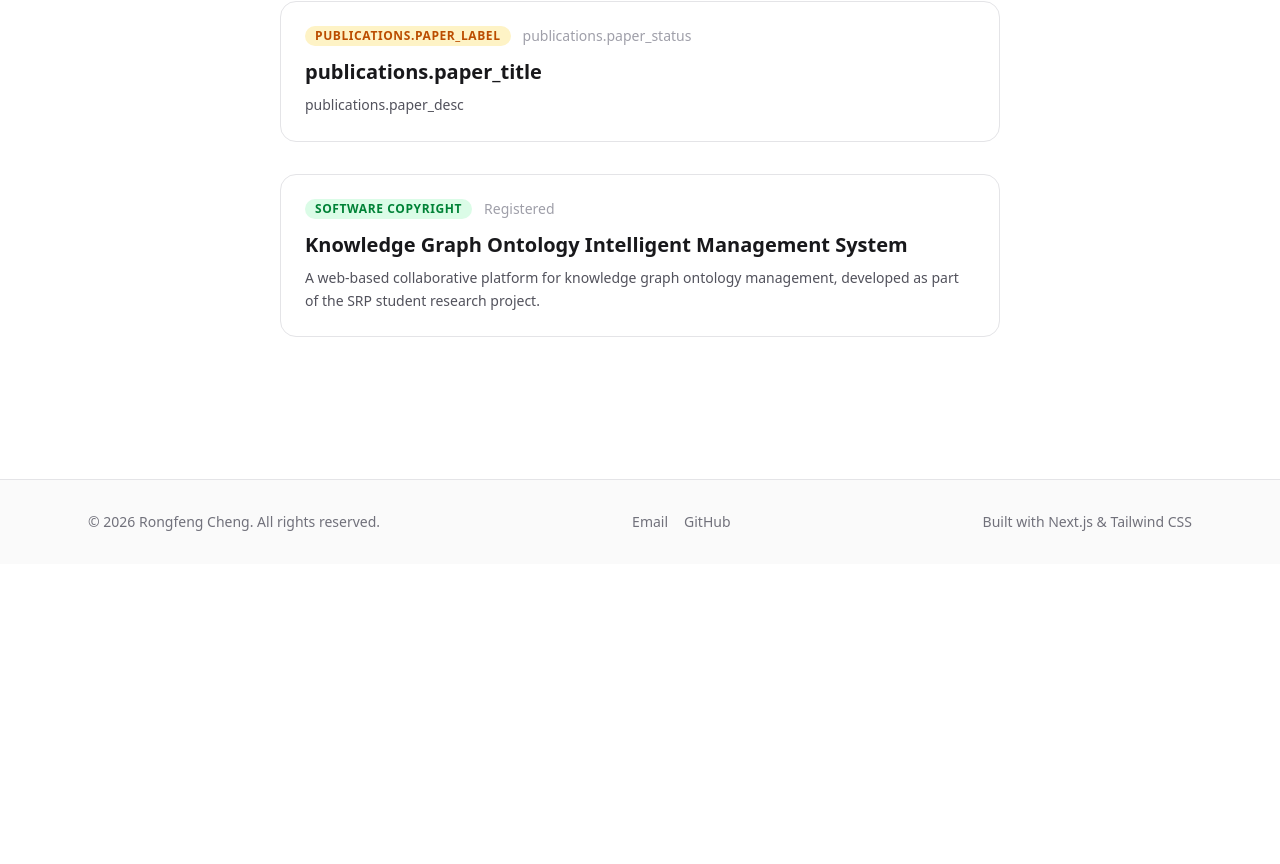
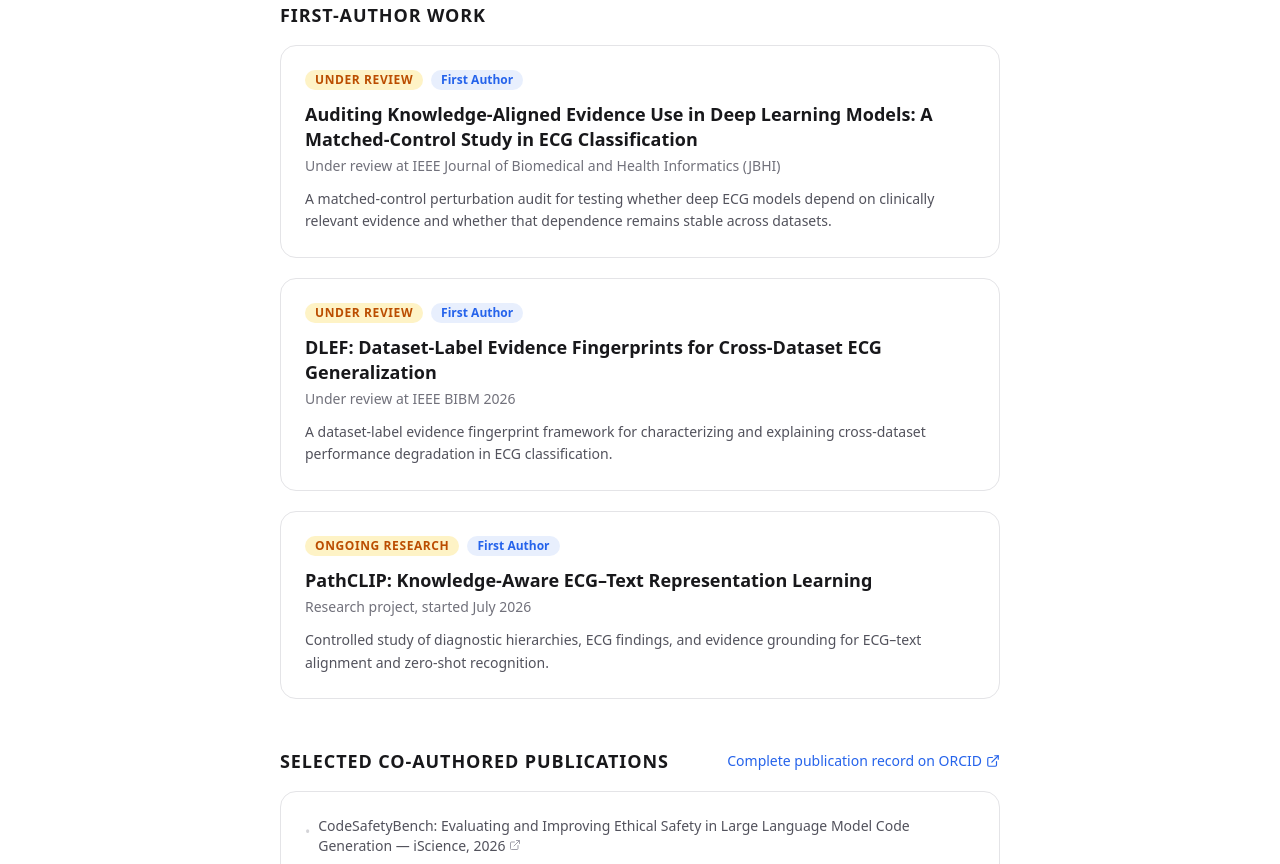
Before and after one commit to CRF2004/crf2004.github.io, a Next.js app: page /en/publications in a window 1280 px wide. Shown: the part 236-1100 px from the top of the page. Before the commit the page ends 800 px from the top, so only its background shows below. Built offline with nearby package versions, Linux system fonts and the light colour scheme.

Commit message:
Expand publications and research page

```diff
--- a/app/[locale]/publications/page.tsx
+++ b/app/[locale]/publications/page.tsx
@@ -2,10 +2,26 @@ import { use } from "react";
 import { useTranslations } from "next-intl";
 import { setRequestLocale } from "next-intl/server";
 import type { Metadata } from "next";
+import { ExternalLink } from "lucide-react";
 
 export const metadata: Metadata = {
   title: "Publications",
 };
+
+const coauthoredPapers = [
+  {
+    key: "coauth_1",
+    href: "https://doi.org/10.1016/j.isci.2026.115073",
+  },
+  {
+    key: "coauth_2",
+    href: "https://doi.org/10.1145/3795892.3795917",
+  },
+  {
+    key: "coauth_3",
+    href: "https://doi.org/10.1145/3795892.3795918",
+  },
+] as const;
 
 export default function PublicationsPage({
   params,
@@ -16,43 +32,98 @@ export default function PublicationsPage({
   setRequestLocale(locale);
   const t = useTranslations("publications");
 
+  const firstAuthorWorks = [
+    {
+      status: t("under_review"),
+      title: t("jbhi_title"),
+      venue: t("jbhi_venue"),
+      description: t("jbhi_desc"),
+    },
+    {
+      status: t("under_review"),
+      title: t("bibm_title"),
+      venue: t("bibm_venue"),
+      description: t("bibm_desc"),
+    },
+    {
+      status: t("ongoing"),
+      title: t("pathclip_title"),
+      venue: t("pathclip_venue"),
+      description: t("pathclip_desc"),
+    },
+  ];
+
   return (
     <div className="max-w-3xl mx-auto px-6 py-16 md:py-24">
       <h1 className="text-3xl font-bold text-zinc-900 mb-10">{t("title")}</h1>
 
-      <div className="space-y-8">
-        {/* Paper */}
+      <section className="mb-12">
+        <h2 className="text-lg font-semibold text-zinc-900 mb-4 uppercase tracking-wider">
+          {t("first_author")}
+        </h2>
+        <div className="space-y-5">
+          {firstAuthorWorks.map((work) => (
+            <article
+              key={work.title}
+              className="p-6 rounded-2xl border border-zinc-200 bg-white"
+            >
+              <div className="flex flex-wrap items-center gap-2 mb-3">
+                <span className="px-2.5 py-0.5 rounded-full bg-amber-100 text-amber-700 text-xs font-semibold uppercase tracking-wider">
+                  {work.status}
+                </span>
+                <span className="px-2.5 py-0.5 rounded-full bg-accent/10 text-accent text-xs font-semibold">
+                  {t("first_author_role")}
+                </span>
+              </div>
+              <h3 className="text-lg font-semibold text-zinc-900 leading-snug">
+                {work.title}
+              </h3>
+              <p className="text-sm text-zinc-500 mt-1">{work.venue}</p>
+              <p className="text-sm text-zinc-600 mt-3 leading-relaxed">
+                {work.description}
+              </p>
+            </article>
+          ))}
+        </div>
+      </section>
+
+      <section>
+        <div className="flex flex-wrap items-center justify-between gap-3 mb-4">
+          <h2 className="text-lg font-semibold text-zinc-900 uppercase tracking-wider">
+            {t("selected_coauthored")}
+          </h2>
+          <a
+            href="https://orcid.org/0009-0002-3021-9647"
+            target="_blank"
+            rel="noopener noreferrer"
+            className="inline-flex items-center gap-1 text-sm text-accent hover:text-accent-dark transition-colors"
+          >
+            {t("orcid_label")}
+            <ExternalLink className="w-3.5 h-3.5" />
+          </a>
+        </div>
         <div className="p-6 rounded-2xl border border-zinc-200 bg-white">
-          <div className="flex items-center gap-3 mb-3">
-            <span className="px-2.5 py-0.5 rounded-full bg-amber-100 text-amber-700 text-xs font-semibold uppercase tracking-wider">
-              {t("paper_label")}
-            </span>
-            <span className="text-sm text-zinc-400">{t("paper_status")}</span>
-          </div>
-          <h3 className="text-xl font-semibold text-zinc-900 mb-2">
-            {t("paper_title")}
-          </h3>
-          <p className="text-sm text-zinc-600 leading-relaxed">
-            {t("paper_desc")}
-          </p>
+          <ul className="space-y-3">
+            {coauthoredPapers.map((paper) => (
+              <li key={paper.key} className="text-sm text-zinc-600 flex items-start gap-2">
+                <span className="text-zinc-300 mt-1.5 shrink-0">•</span>
+                <span>
+                  {t(paper.key)}{" "}
+                  <a
+                    href={paper.href}
+                    target="_blank"
+                    rel="noopener noreferrer"
+                    className="inline-flex text-zinc-400 hover:text-accent transition-colors"
+                    aria-label="Open publication"
+                  >
+                    <ExternalLink className="w-3 h-3" />
+                  </a>
+                </span>
+              </li>
+            ))}
+          </ul>
         </div>
-
-        {/* Software Copyright */}
-        <div className="p-6 rounded-2xl border border-zinc-200 bg-white">
-          <div className="flex items-center gap-3 mb-3">
-            <span className="px-2.5 py-0.5 rounded-full bg-green-100 text-green-700 text-xs font-semibold uppercase tracking-wider">
-              {t("software_label")}
-            </span>
-            <span className="text-sm text-zinc-400">{t("software_status")}</span>
-          </div>
-          <h3 className="text-xl font-semibold text-zinc-900 mb-2">
-            {t("software_title")}
-          </h3>
-          <p className="text-sm text-zinc-600 leading-relaxed">
-            {t("software_desc")}
-          </p>
-        </div>
-      </div>
+      </section>
     </div>
   );
 }
```
